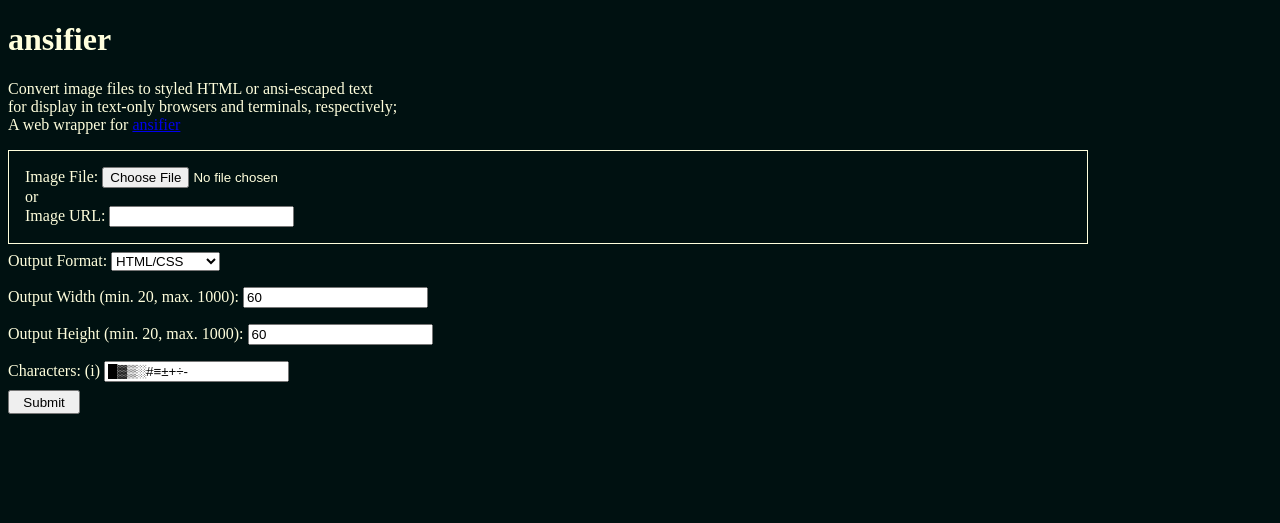
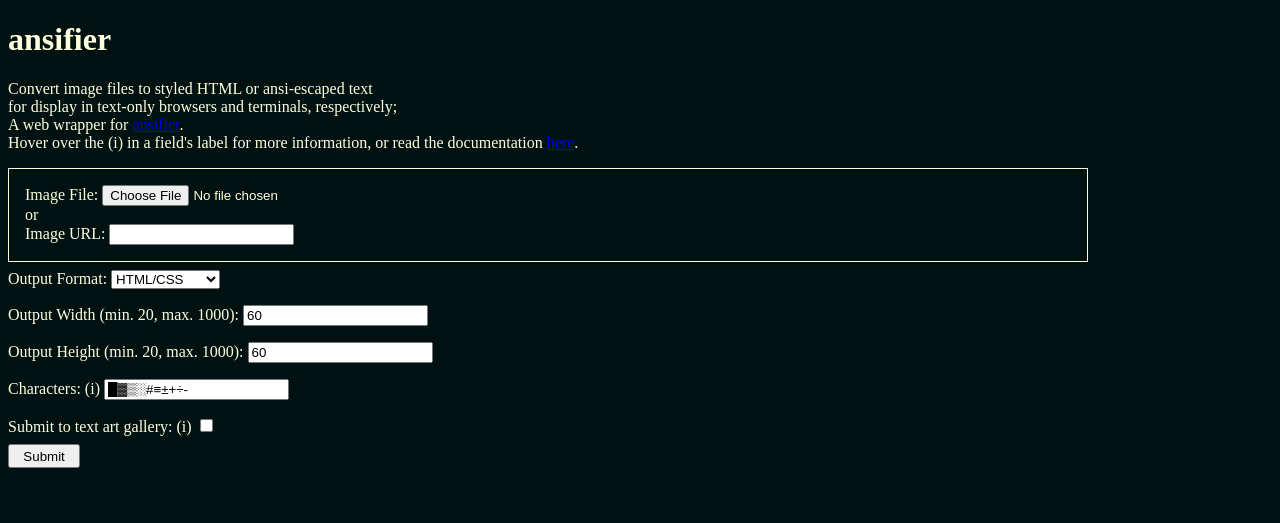
Before and after one commit to amminer/ansifier-cloud, a Flask app: page / in a window 1280 px wide. Shown: the top 523 px of the page. Run offline with Flask 3, Linux system fonts and the light colour scheme.

Commit message:
update graphical frontend, README

```diff
--- a/templates/index.html
+++ b/templates/index.html
@@ -8,9 +8,14 @@
   <body>
     <div class="container">
       <h1>ansifier</h1>
-	  <p id="description">Convert image files to styled HTML or ansi-escaped text<br/>
+	  <p id="description">
+      Convert image files to styled HTML or ansi-escaped text<br/>
       for display in text-only browsers and terminals, respectively;<br/>
-	  A web wrapper for <a href="https://github.com/amminer/ansifier">ansifier</a></p>
+      A web wrapper for
+      <a href="https://github.com/amminer/ansifier" target="_blank">ansifier</a>.<br/>
+      Hover over the (i) in a field's label for more information, or read the documentation
+      <a href="https://github.com/amminer/ansifier-cloud/blob/main/README.md" target="_blank">here</a>.
+    </p>
 
 	  <!-- form -->
 
@@ -52,9 +57,23 @@
 		<div class="optional_input">
           <label for="characters">
 		   Characters:
-			  <span disabled class="tooltip" title="characters to be chosen from when converting regions of the image to text. Should be sorted from more opaque to less opaque in normal usage.">(i)</span>
+			  <span disabled class="tooltip"
+          title="characters to be chosen from when converting regions of the image to text. Should be sorted from more opaque to less opaque in normal usage.">
+          (i)
+        </span>
 		  </label>
           <input type="text" id="characters" name="characters" value="█▓▒░#≡±+÷- ">
+		</div>
+
+		<div class="optional_input">
+          <label for="gallery">
+		   Submit to text art gallery:
+			  <span disabled class="tooltip"
+          title="if checked, the result of ansification will be saved and made publicly viewable to other users. At the time of writing, this is under development and this checkbox doesn't actually do anything :)">
+          (i)
+        </span>
+		  </label>
+          <input type="checkbox" id="gallery" name="gallery">
 		</div>
 
         <input id="submit" type="submit" value="Submit">
@@ -67,17 +86,15 @@
 
 	  <!-- /form -->
 
-    <script>
-      document.getElementById("imageForm").onsubmit = async function(event) {
+    <!-- form submission script -->
+    <script> document.getElementById("imageForm").onsubmit = async function(event) {
       event.preventDefault();
 
       var result_container = document.getElementById("result");
       result_container.style.fontSize = document.body.style.fontSize;
       result_container.innerHTML = `<pre>processing request...</pre>`;
 
-		//const remote = "https://ansifier.com/"
       const remote = "/ansify";
-
       const format = document.getElementById("format").value;
 		  const fileInput = document.getElementById("imageFile")
       const imageFilePath = fileInput.value;
@@ -86,6 +103,7 @@
       const width = document.getElementById("width").value;
       const height = document.getElementById("height").value;
       const characters = document.getElementById("characters").value;
+      const gallery = document.getElementById("gallery").checked;
       var response = {
         status: 400,
         text: async() => "ERROR: Please provide a file or URL as input"
@@ -97,6 +115,7 @@
       formData.append("width", width);
       formData.append("height", height);
       formData.append("characters", characters);
+      formData.append("gallery", gallery);
       if (imageFilePath != "") {
         fileInput.value = "";
         console.log("POSTing file", imageFilePath);
@@ -118,7 +137,8 @@
       result_container.innerHTML = `<pre style="display: block;">${result}</pre>`;
       const downloadBtn = document.getElementById("downloadBtn");
 
-		if (! result.startsWith("ERROR:")) {
+      if (response.ok) {
+        // scale the font size of the ansified image relative to the output & viewport sizes
         var lines = result_container.innerHTML.split('<br>');
         if (lines == [result_container.innerHTML]) {
           const lines = result_container.innerHTML.split('\n');
@@ -135,18 +155,23 @@
           result_container.style.fontSize = newSize * 2 + "em";
         }
 
+        // download link to save the ansified image to the client machine
         const dataUrl = "data:text/plain;charset=utf-8," + encodeURIComponent(result);
         downloadBtn.href = dataUrl;
         downloadBtn.download = format === "html/css"? "output.html" : "output.txt";
         downloadBtn.innerText = "Download Output";
         downloadBtn.style.display = "inline";
 
-			} else {
-				result_container.style.fontSize = "0.8em";
+      } else { // response is not ok
+        console.log("resetting result container font size, download btn display state")
+        result_container.style.fontSize = "1em";
         downloadBtn.style.display = "none";
       }
-      };
+
+    }; // end of onsubmit func def
     </script>
+    <!-- /form submission script -->
+
   </body>
 </html>
 
```
Also changed, not shown: README.md. Lines whose indentation alone changed are shown as unchanged.
